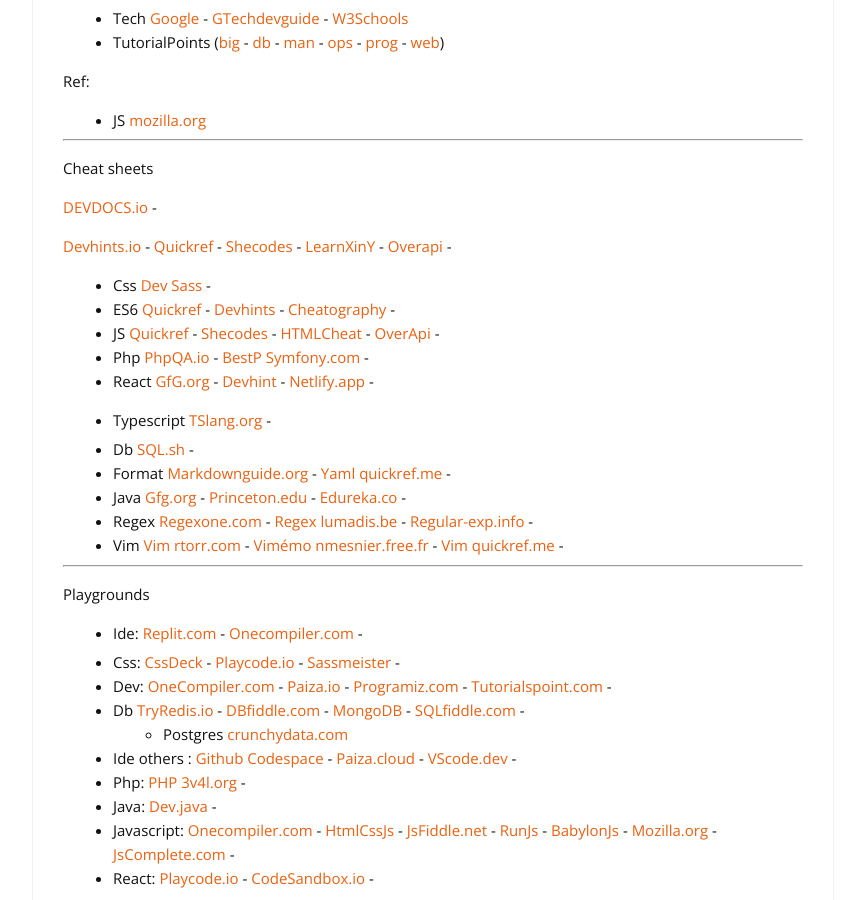
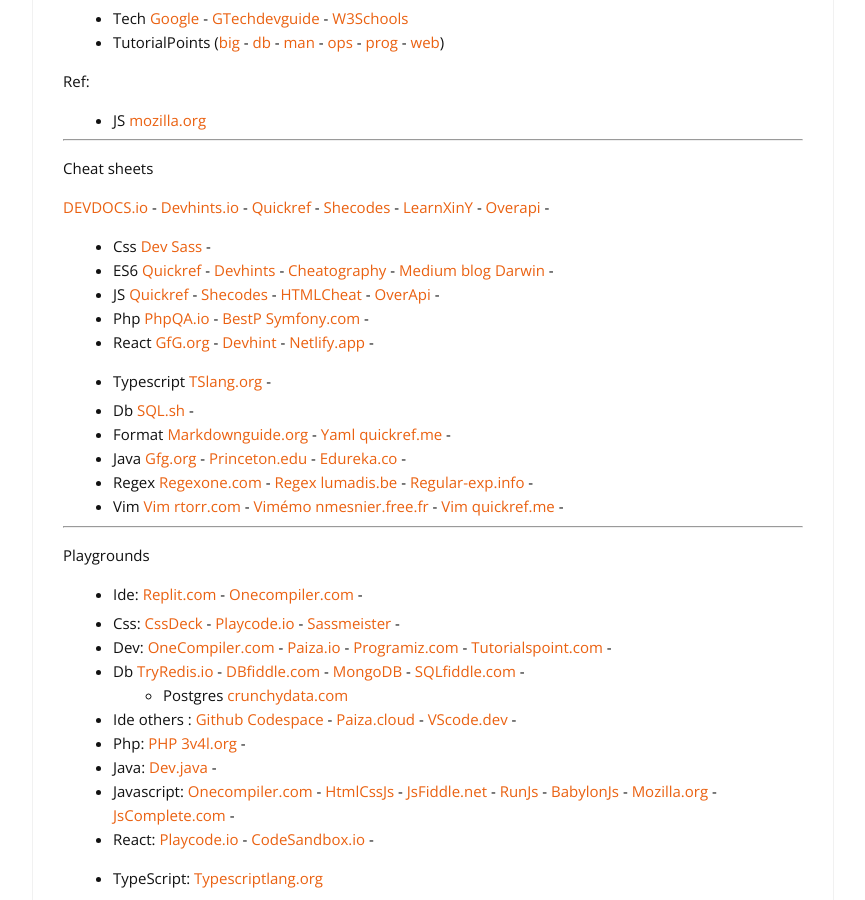
Before and after one commit to cylmat/cylmat.github.io, a Jekyll site: the page built from _pages/USEFUL.md, in a window 1280 px wide and 900 px high, scrolled down 780 px. Shown: the whole window, without its empty margins (207-1072 px from the left). Built offline with Jekyll 4.4.1, drawn with Linux system fonts in a browser that asks for light colours; nearby versions of some CDN libraries.

Commit message:
Update USEFUL.md

```diff
--- a/_pages/USEFUL.md
+++ b/_pages/USEFUL.md
@@ -40,12 +40,10 @@
 - - -
 Cheat sheets
 
-[DEVDOCS.io](https://devdocs.io) -
-
-[Devhints.io](https://devhints.io) - [Quickref](https://quickref.me) - [Shecodes](http://cheatsheets.shecodes.io) - [LearnXinY](https://learnxinyminutes.com) - [Overapi](https://overapi.com/javascript) -
+[DEVDOCS.io](https://devdocs.io) - [Devhints.io](https://devhints.io) - [Quickref](https://quickref.me) - [Shecodes](http://cheatsheets.shecodes.io) - [LearnXinY](https://learnxinyminutes.com) - [Overapi](https://overapi.com/javascript) -
 
 - Css [Dev Sass](https://devhints.io/sass) -
-- ES6 [Quickref](https://quickref.me/es6.html) - [Devhints](https://devhints.io/es6) - [Cheatography](https://cheatography.com/romansemko/cheat-sheets/ecmascript-6-es6) -
+- ES6 [Quickref](https://quickref.me/es6.html) - [Devhints](https://devhints.io/es6) - [Cheatography](https://cheatography.com/romansemko/cheat-sheets/ecmascript-6-es6) - [Medium blog Darwin](https://medium.com/edonec/ecmascript-cheatsheet-the-darwin-theory-of-javascript-90fabc23df4c) -
 - JS [Quickref](https://quickref.me/javascript.html) - [Shecodes](http://cheatsheets.shecodes.io/javascript) - [HTMLCheat](https://htmlcheatsheet.com/js) - [OverApi](https://overapi.com/javascript) -
 - Php [PhpQA.io](https://phpqa.io) - [BestP Symfony.com](https://symfony.com/doc/current/best_practices.html) -
 - React [GfG.org](https://www.geeksforgeeks.org/react-cheat-sheet/) - [Devhint](https://devhints.io/react) - [Netlify.app](https://react-typescript-cheatsheet.netlify.app) -
```
